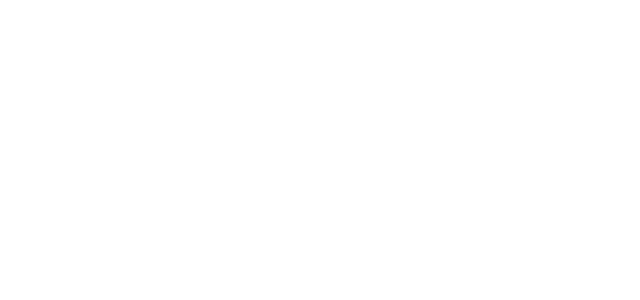
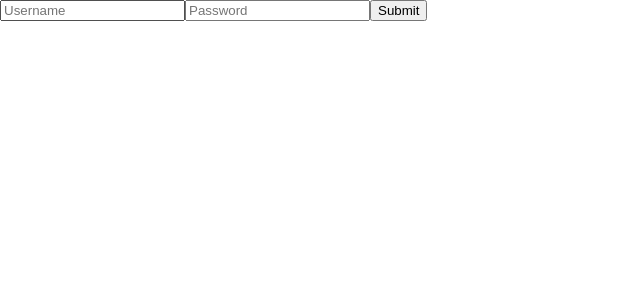
Before and after one commit to AdamTowers/donatr-front-end, a React (Create React App) app: page /login in a window 1280 px wide. Shown: the top 300 px of the page, without its empty margins (0-640 px from the left). Built offline with nearby package versions, Linux system fonts and the light colour scheme; the HTML template or start-up script is replaced by a standard one.

Commit message:
setup auth routes and fetch for login

```diff
--- a/src/App.js
+++ b/src/App.js
@@ -1,11 +1,52 @@
 import React, { Component } from 'react';
+import { BrowserRouter as Router, Route, NavLink, Redirect } from 'react-router-dom';
+import Home from './components/Home'
+import UserLogin from  './components/UserLogin'
 
 class App extends Component {
+  login = (username, password, callback) => {
+    fetch('http://localhost:3000/api/v1/donor_sessions', {
+      method: 'POST',
+      headers: {
+        'Content-Type': 'application/json',
+        'Accept': 'application/json'
+      },
+      body: JSON.stringify({ username, password })
+    })
+    .then(res => res.json())
+    .then(json => {
+      localStorage.setItem('token', json.token)
+      localStorage.setItem('username', json.username)
+      localStorage.setItem('user_id', json.user_id)
+      localStorage.setItem('user_class', json.user_class)
+    })
+
+    callback("/")
+  }
+
+  // register = (username, first_name, last_name, email, password, callback) => {
+  //   fetch('http://localhost:3000/api/v1/donors', {
+  //     method: 'POST',
+  //     headers: {
+  //       'Content-Type': 'application/json',
+  //       'Accept': 'application/json'
+  //     },
+  //     body: JSON.stringify({ username, first_name, last_name, email, password })
+  //   })
+  //   .then(res => res.json())
+  //   .then(json => console.log(json))
+  //
+  //   callback("/")
+  // }
+
   render() {
     return (
-      <div>
-
-      </div>
+      <Router>
+        <div>
+          <Route exact path='/' component={Home} />
+          <Route path='/login' render={(props) => <UserLogin onSubmit={this.login} {...props} />} />
+        </div>
+      </Router>
     );
   }
 }
--- /dev/null
+++ b/src/components/Home.js
@@ -0,0 +1,11 @@
+import React, { Component } from 'react';
+
+export default class Home extends Component {
+  render() {
+    return (
+      <div>
+        <h1>Hello World!</h1>
+      </div>
+    )
+  }
+}
--- /dev/null
+++ b/src/components/UserLogin.js
@@ -0,0 +1,41 @@
+import React, { Component } from 'react';
+
+export default class UserLogin extends Component {
+  state = {
+    username: '',
+    password: ''
+  }
+
+  handleChange(event) {
+    this.setState({
+      [event.target.name]: event.target.value
+    })
+  }
+
+  handleSubmit(event) {
+    event.preventDefault()
+    this.props.onSubmit(this.state.username, this.state.password, this.props.history.push)
+  }
+
+  render() {
+    return (
+      <form onSubmit={(event) => this.handleSubmit(event)}>
+        <input
+          type='text'
+          name='username'
+          value={this.state.username}
+          placeholder='Username'
+          onChange={(event) => this.handleChange(event)}
+        />
+        <input
+          type='password'
+          name='password'
+          value={this.state.password}
+          placeholder='Password'
+          onChange={(event) => this.handleChange(event)}
+        />
+        <input type='submit' />
+      </form>
+    )
+  }
+}
```
